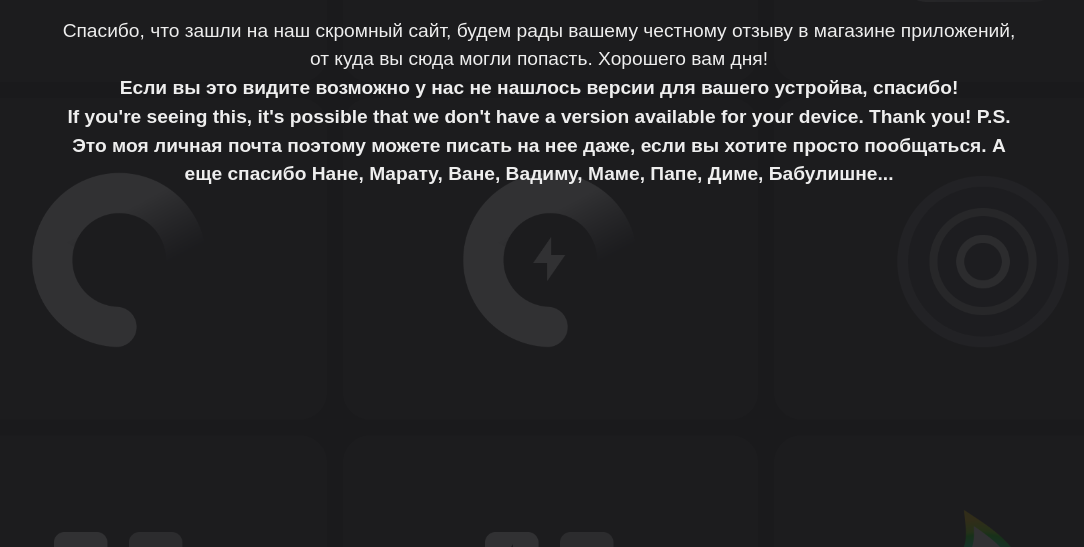
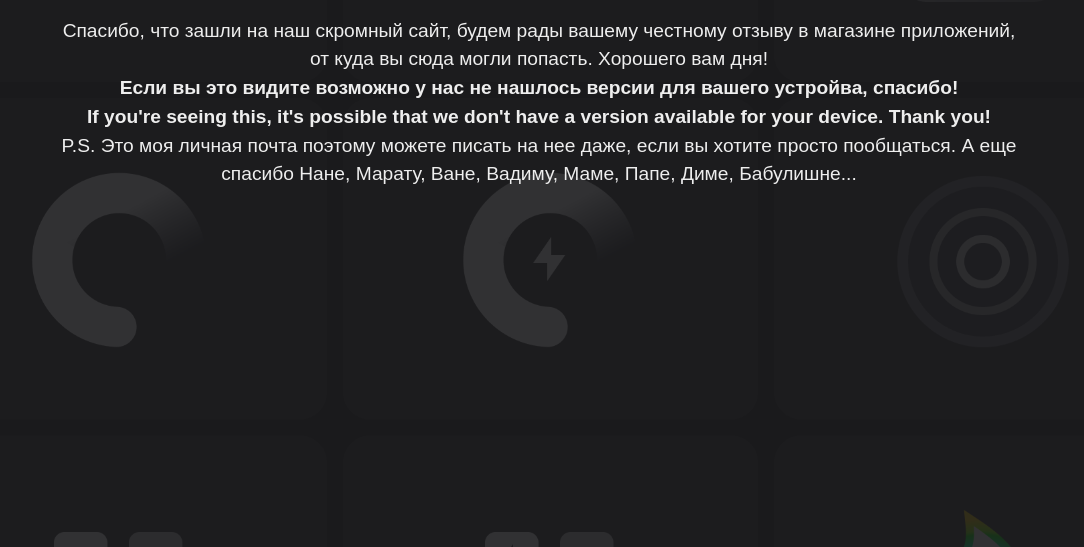
Before and after one commit to griha0812/griha0812.github.io, a plain HTML site: page index.html in a window 1280 px wide. Shown: the part 253-800 px from the top of the page, without its empty margins (101-1185 px from the left). Drawn offline with Linux system fonts and the light colour scheme.

Commit message:
Update index.html

```diff
--- a/index.html
+++ b/index.html
@@ -76,7 +76,7 @@
 		<h2>Мы делаем приложения</h2>
 		<p>Наша почта: salapin0812@gmail.com</p>
 		<p>Спасибо, что зашли на наш скромный сайт, будем рады вашему честному отзыву в магазине приложений, от куда вы сюда могли попасть. Хорошего вам дня!<br> <b> Если вы это видите возможно у
-			нас не нашлось версии для вашего устройва, спасибо! <br> If you're seeing this, it's possible that we don't have a version available for your device. Thank you! </ <br> P.S. Это моя личная
+			нас не нашлось версии для вашего устройва, спасибо! <br> If you're seeing this, it's possible that we don't have a version available for your device. Thank you! </b> <br> P.S. Это моя личная
 		почта поэтому можете писать на нее даже, если вы хотите просто пообщаться. А еще спасибо Нане, Марату, Ване, Вадиму, Маме, Папе, Диме, Бабулишне...</p>
 
 	</div>
```
